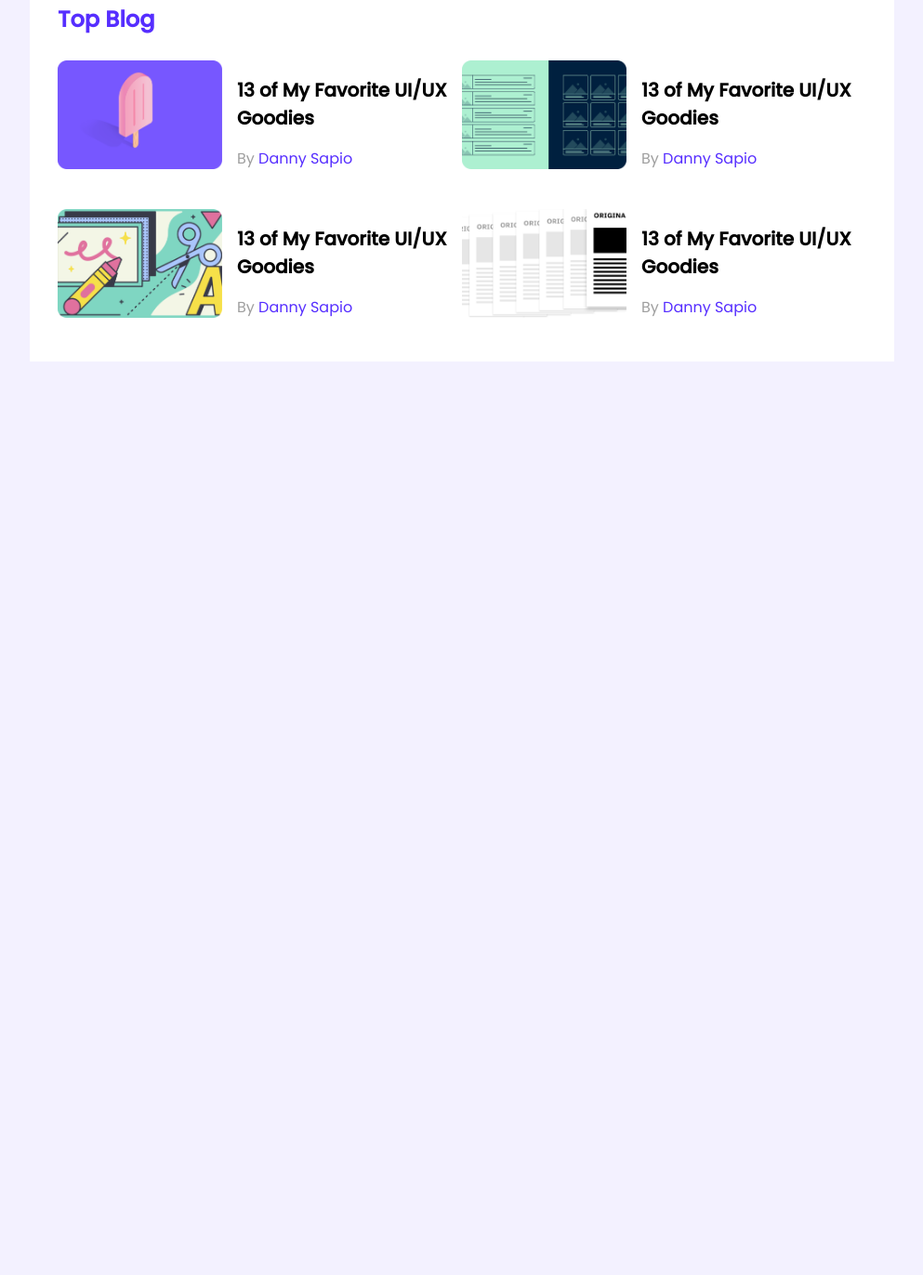
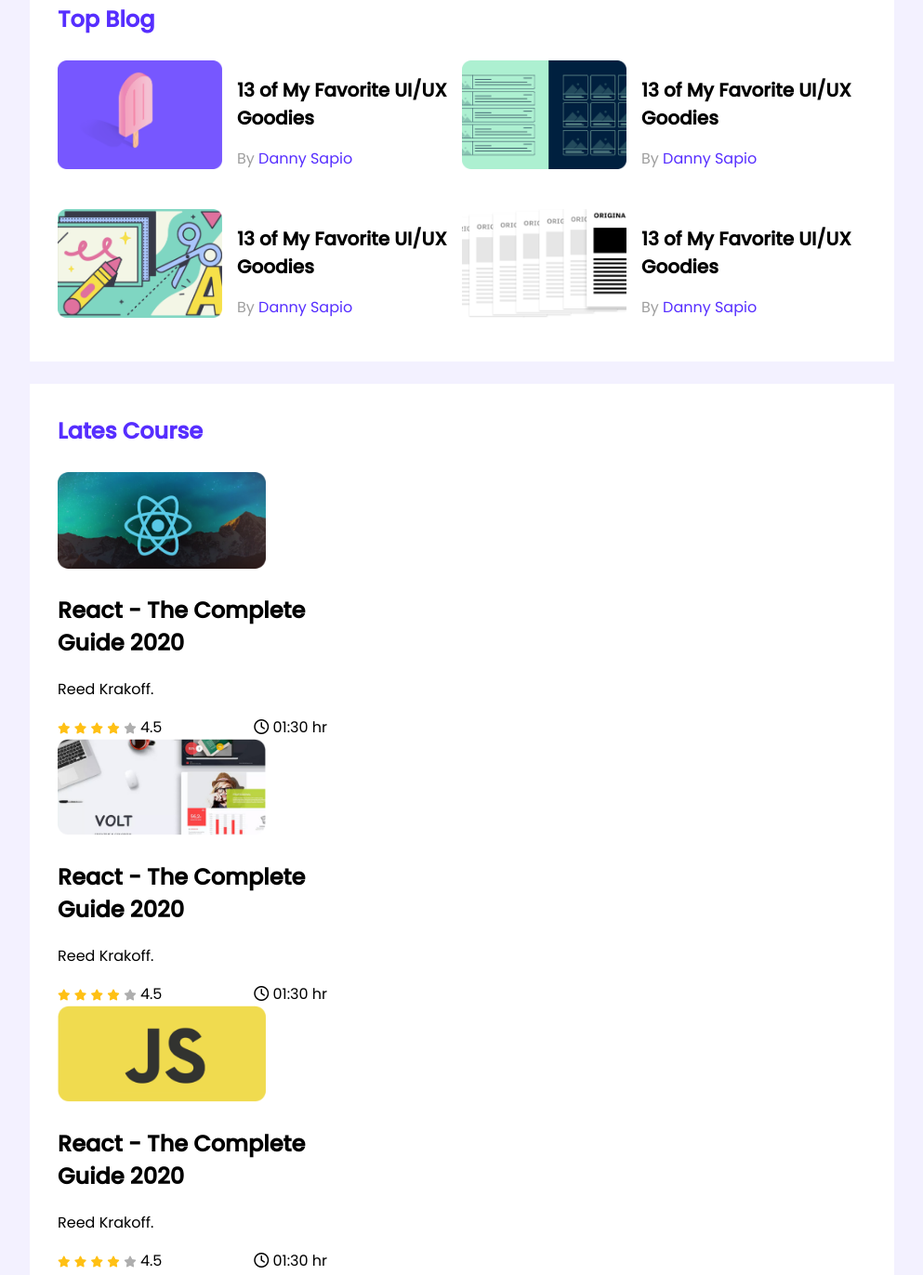
Before and after one commit to khan-shimul/leader-board-css3, a plain HTML site: page index.html in a window 1280 px wide. Shown: the part 339-1711 px from the top of the page at 93% size, without its empty margins (143-1136 px from the left). Before the commit the page ends 800 px from the top, so only its background shows below. Drawn offline with Linux system fonts and the light colour scheme.

Commit message:
second section

```diff
--- a/index.html
+++ b/index.html
@@ -113,7 +113,8 @@
         </section>
 
         <!-- Latest Courses -->
-        <!-- <section class="container">
+
+        <section class="container">
             <h2 class="section-title">Lates Course</h2>
             <div class="courses">
                 <div class="course">
@@ -189,7 +190,7 @@
                         </div>
                     </div>
                 </div>
-            </div> -->
+            </div>
         </section>
     </main>
 </body>
```
